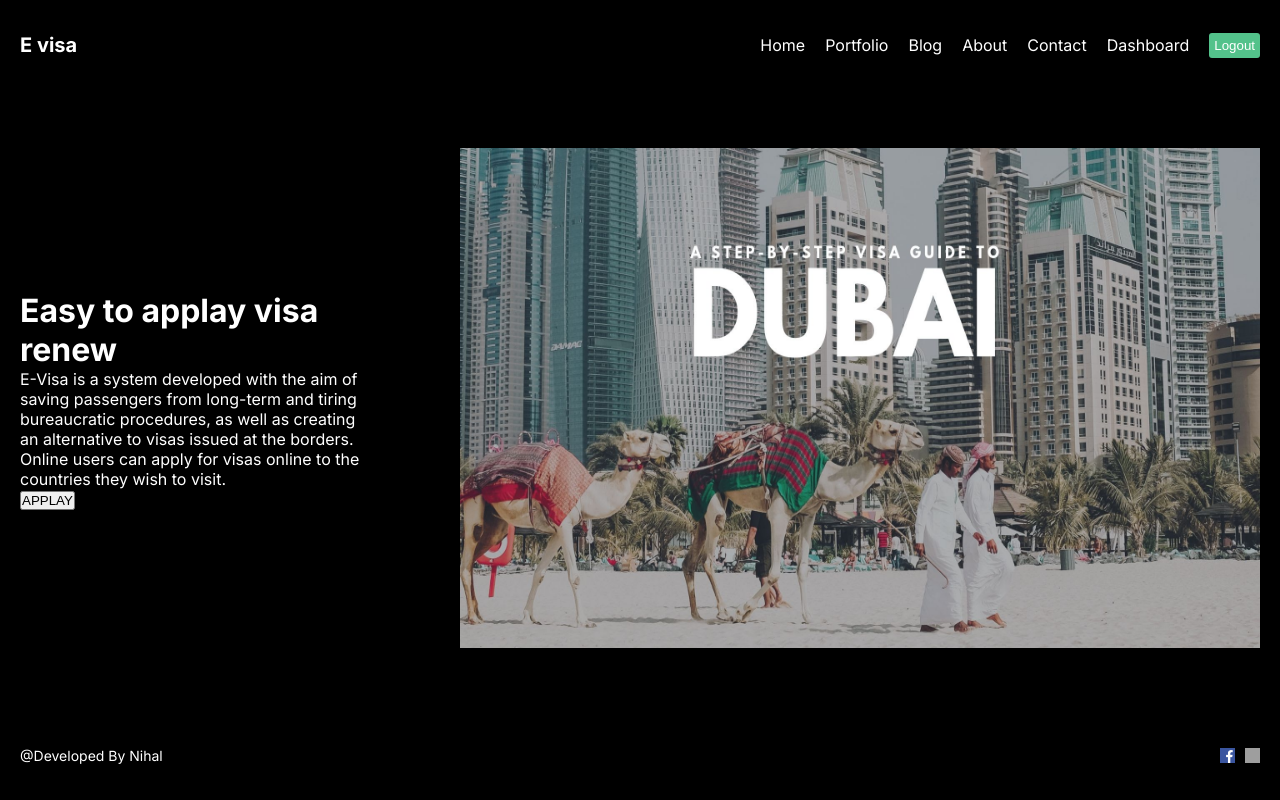
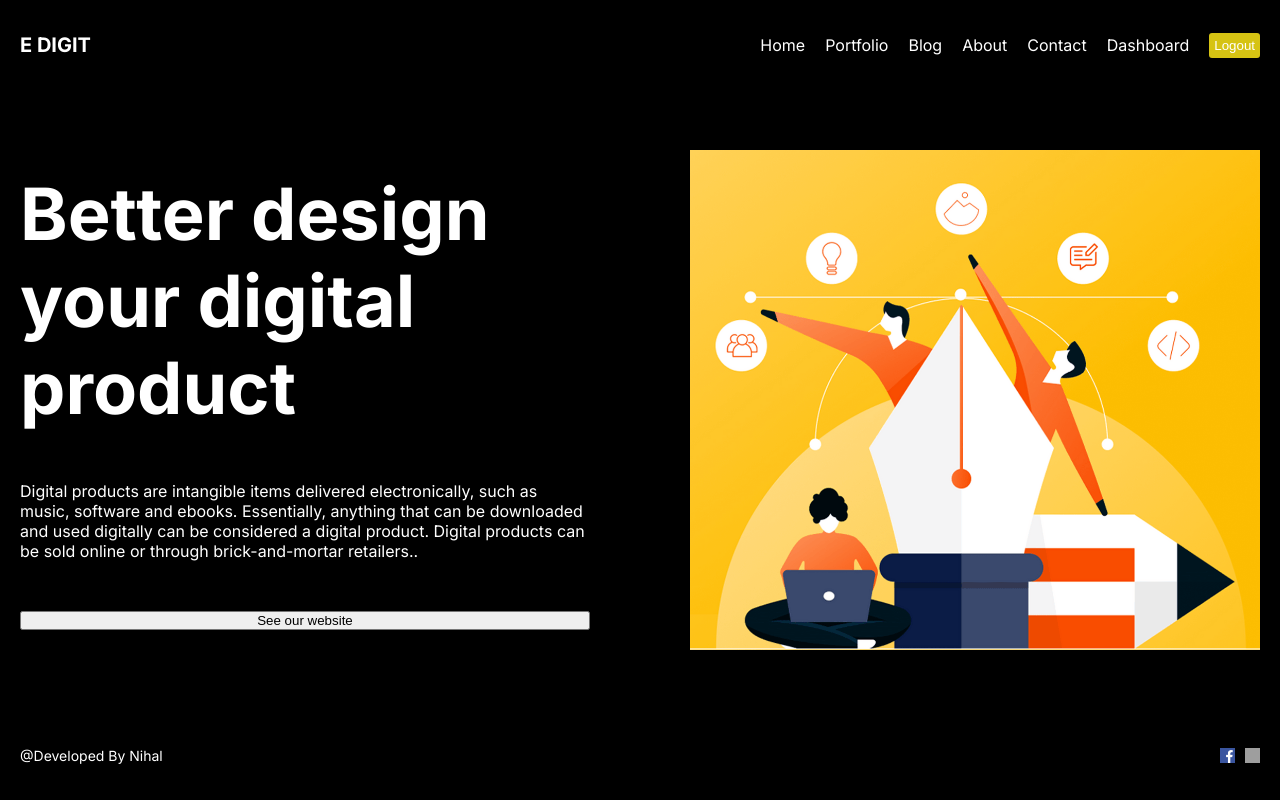
Before and after one commit to Mohammednihaljm/newnextjs, a Next.js app: page / in a window 1280 px wide. Built offline with nearby package versions, Linux system fonts and the light colour scheme; grey boxes are pictures that could not be loaded.

Commit message:
styleHome

```diff
--- a/src/app/page.module.css
+++ b/src/app/page.module.css
@@ -4,5 +4,16 @@
   gap: 100px;
 }
 .items{
-
+  flex: 1;
+  display: flex;
+  flex-direction: column;
+  gap: 50px;
 }
+.title{
+  font-size: 72px;
+}
+.img{
+  width: 100%;
+  height: 500px;
+  object-fit: cover;
+}
--- a/src/app/page.tsx
+++ b/src/app/page.tsx
@@ -1,17 +1,18 @@
 import Image from 'next/image'
 import styles from './page.module.css'
 import home from 'public/Home.jpg'
+import home1 from 'public/Home1.png'
 
 export default function Home() {
   return (
     <div className={styles.container}>
       <div className={styles.items}>
-        <h1>Easy to applay visa renew</h1>
-        <p>E-Visa is a system developed with the aim of saving passengers from long-term and tiring bureaucratic procedures, as well as creating an alternative to visas issued at the borders. Online users can apply for visas online to the countries they wish to visit.</p>
-        <button>APPLAY</button>
+        <h1 className={styles.title}>Better design your digital product</h1>
+        <p className={styles.desc}>Digital products are intangible items delivered electronically, such as music, software and ebooks. Essentially, anything that can be downloaded and used digitally can be considered a digital product. Digital products can be sold online or through brick-and-mortar retailers..</p>
+        <button className={styles.button}>See our website</button>
       </div>
       <div className={styles.items}>
-      <Image src={home} width={800} height={500}  alt='home'/>
+      <Image className={styles.img} src={home1}  alt='home'/>
       </div>
     </div>
   )
--- a/src/components/navbar/Navbar.jsx
+++ b/src/components/navbar/Navbar.jsx
@@ -38,7 +38,7 @@ const links=[
 const Navbar = () => {
   return (
     <div className={styles.container}>
-        <Link href='/' className={styles.logo}>E visa</Link>
+        <Link href='/' className={styles.logo}>E DIGIT</Link>
         <div className={styles.links}>
           {links.map((link)=>(
             <Link key={link.id} href={link.url}>
--- a/src/components/navbar/navbar.module.css
+++ b/src/components/navbar/navbar.module.css
@@ -16,7 +16,7 @@
 .logout{
     padding: 5px;
     border: none;
-    background-color: #53c28b;
+    background-color:#d6c313;
     color: white;
     border-radius: 3px;
     cursor: pointer;
```
Also changed, not shown: public/Home1.png (added).
